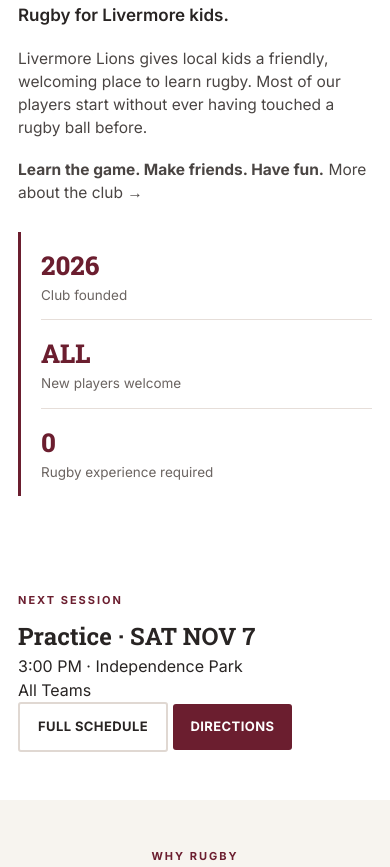
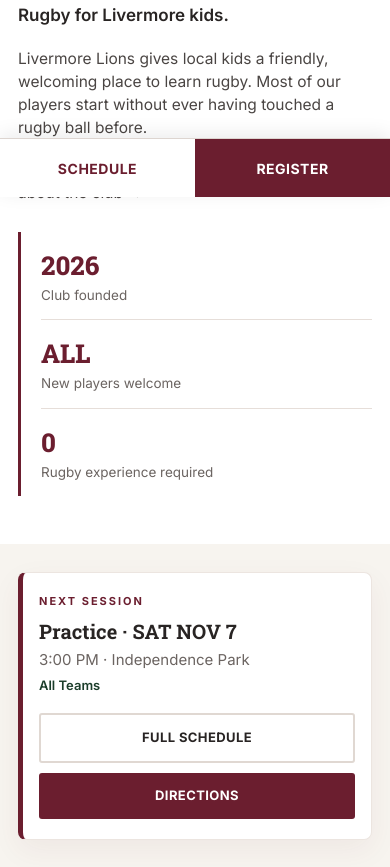
Before and after one commit to Livermore-Lions-Rugby-Club/livermore-lions-website, an Eleventy site: page src/index.njk in a window 390 px wide. Shown: the part 647-1514 px from the top of the page. Built offline with nearby package versions, Linux system fonts and the light colour scheme; Eleventy itself is replaced by a stand-in of ours; files that its build step writes are made by us from their sources.

Commit message:
Update style.css
Improve mobile layout and homepage schedule

```diff
--- a/src/assets/css/style.css
+++ b/src/assets/css/style.css
@@ -800,3 +800,117 @@
     font-size: 17px;
   }
 }
+
+/* ===== Mobile sticky action bar ===== */
+
+.mobile-action-bar {
+  display: none;
+}
+
+@media (max-width: 600px) {
+
+  body {
+    padding-bottom: 64px;
+  }
+
+  .mobile-action-bar {
+    display: grid;
+    grid-template-columns: 1fr 1fr;
+    position: fixed;
+    left: 0;
+    right: 0;
+    bottom: 0;
+    z-index: 100;
+    background: #fff;
+    border-top: 1px solid #ddd5d0;
+    box-shadow: 0 -4px 18px rgba(0,0,0,.08);
+  }
+
+  .mobile-action-bar a {
+    min-height: 58px;
+    display: flex;
+    align-items: center;
+    justify-content: center;
+    font-weight: 700;
+    font-size: 14px;
+    text-transform: uppercase;
+    letter-spacing: .5px;
+    color: var(--maroon);
+  }
+
+  .mobile-action-bar .mobile-action-primary {
+    background: var(--maroon);
+    color: #fff;
+  }
+}
+/* ===== Homepage next session ===== */
+
+.home-next-session {
+  padding: 48px 0;
+  background: var(--ivory);
+}
+
+.home-next-card {
+  background: var(--white);
+  border: 1px solid #ece5e0;
+  border-left: 5px solid var(--maroon);
+  border-radius: 8px;
+  padding: 28px 30px;
+  display: flex;
+  align-items: center;
+  justify-content: space-between;
+  gap: 28px;
+  box-shadow: 0 10px 30px rgba(107,30,47,.06);
+}
+
+.home-next-copy h2 {
+  font-size: 24px;
+  margin-bottom: 6px;
+}
+
+.home-next-copy p {
+  color: #6b6461;
+  font-size: 15px;
+}
+
+.home-next-teams {
+  margin-top: 4px;
+  font-size: 13px !important;
+  font-weight: 600;
+  color: var(--green) !important;
+}
+
+.home-next-actions {
+  display: flex;
+  gap: 10px;
+  flex-shrink: 0;
+}
+
+@media (max-width: 600px) {
+
+  .home-next-session {
+    padding: 28px 0;
+  }
+
+  .home-next-card {
+    padding: 20px 16px;
+    flex-direction: column;
+    align-items: stretch;
+    gap: 18px;
+  }
+
+  .home-next-copy h2 {
+    font-size: 20px;
+    line-height: 1.2;
+  }
+
+  .home-next-actions {
+    width: 100%;
+    flex-direction: column;
+  }
+
+  .home-next-actions .btn {
+    width: 100%;
+    text-align: center;
+  }
+}
```
